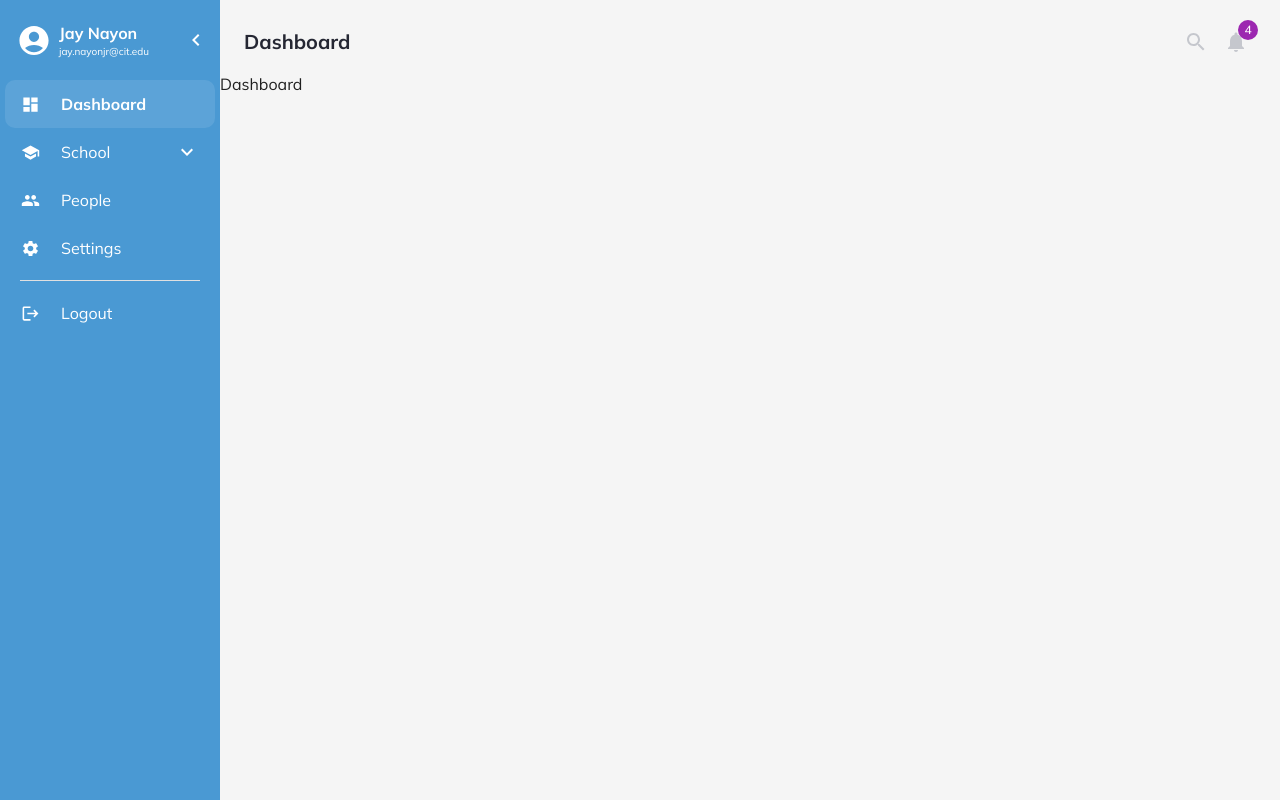
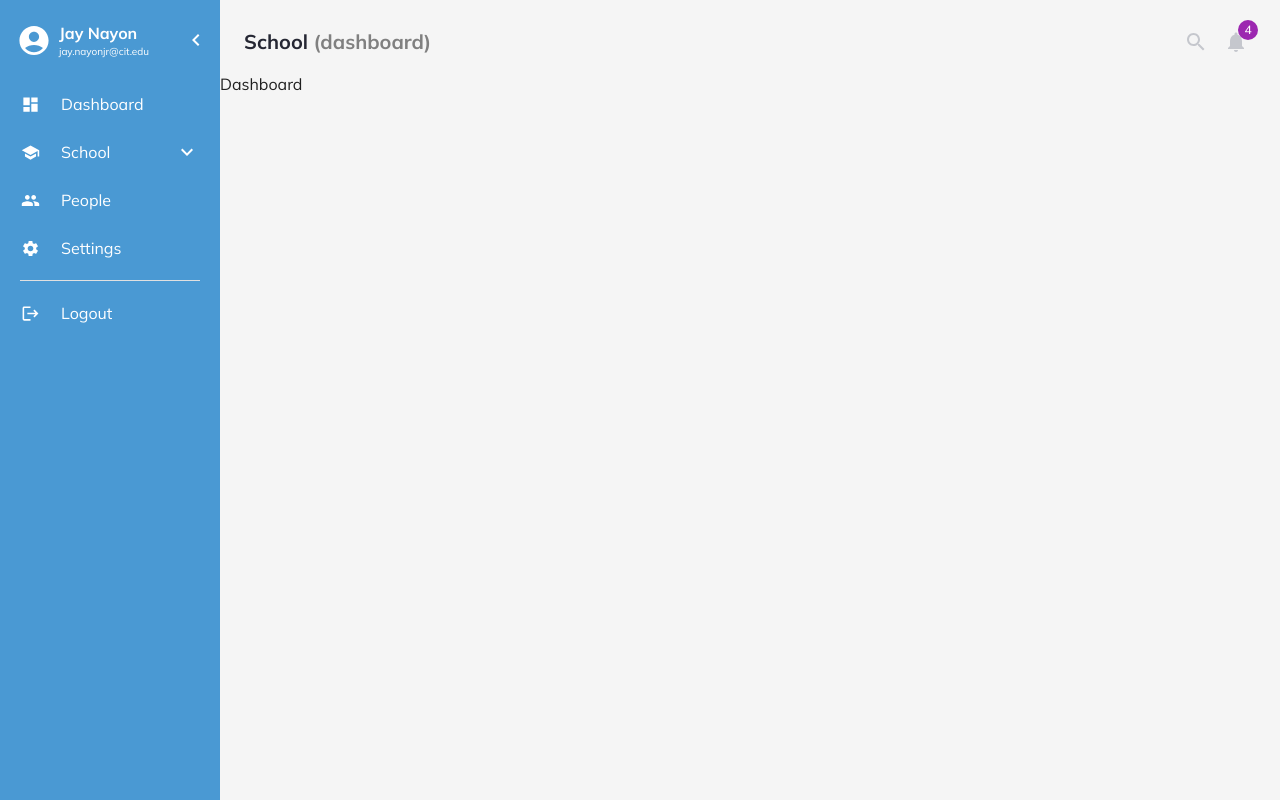
Before and after one commit to Jaynayon/princi-pal-frontend, a React (Create React App) app: page / in a window 1280 px wide. Both pictures are taken after a click on the button "Click to Login". Built offline with nearby package versions, Linux system fonts and the light colour scheme.

Commit message:
Update Navigation Headers

```diff
--- a/src/Components/Navigation/DisplaySchools.js
+++ b/src/Components/Navigation/DisplaySchools.js
@@ -110,8 +110,8 @@ export default function DisplaySchools() {
                     component={Link}
                     to={'/schools'}
                     sx={styles.button}
-                    selected={selected === 'School'}
-                    onClick={() => { setSelected('School') }}
+                    selected={selected === User.schools[0]}
+                    onClick={() => { setSelected(User.schools[0]) }}
                 >
                     <ListItemIcon
                         sx={{
@@ -123,7 +123,11 @@ export default function DisplaySchools() {
                     </ListItemIcon>
                     <ListItemText
                         primary={"School"}
-                        primaryTypographyProps={openSub ? styles.typography.school : styles.typography}
+                        primaryTypographyProps={
+                            selected === User.schools[0] ?
+                                { ...styles.typography, fontWeight: 'bold' } :
+                                styles.typography
+                        }
                     />
                 </ListItemButton>
             </React.Fragment>
--- a/src/Components/Navigation/Navigation.js
+++ b/src/Components/Navigation/Navigation.js
@@ -82,8 +82,22 @@ const defaultTheme = createTheme({
     }
 });
 
+const displayTitle = (selected) => {
+    if (selected === 'Dashboard' || selected === 'Settings' || selected === 'People' || selected === 'Logout') {
+        return selected; // Return selected if it matches any of the specified values
+    }
+
+    return (
+        <>
+            <span>School </span>
+            <span style={{ color: 'grey' }}>({selected})</span>
+        </>
+    );
+}
+
+
 export default function Navigation({ children }) {
-    const { open, toggleDrawer } = useNavigationContext();
+    const { open, toggleDrawer, selected } = useNavigationContext();
 
     return (
         <ThemeProvider theme={defaultTheme}>
@@ -128,7 +142,7 @@ export default function Navigation({ children }) {
                                 fontWeight: 'bold'
                             }}
                         >
-                            Dashboard
+                            {displayTitle(selected)}
                         </Typography>
                         <IconButton color="inherit" >
                             <SearchIcon />
--- a/src/Components/Navigation/listItems.js
+++ b/src/Components/Navigation/listItems.js
@@ -21,8 +21,6 @@ import { useNavigationContext } from '../../Context/NavigationProvider';
 
 export function DisplayItems() {
     const { list, selected, setSelected } = useNavigationContext();
-    //const list = ['dashboard', 'schools', 'people', 'settings', 'logout'];
-    //const [selected, setSelected] = useState('dashboard');
 
     useEffect(() => {
         console.log(selected);
@@ -36,7 +34,7 @@ export function DisplayItems() {
                     <ListItemButton
                         key={index}
                         component={Link}
-                        to={index < 4 ? `/${item}` : '/'} //Logout route has not yet been implemented
+                        to={index < 4 ? `/${item.toLowerCase()}` : '/'} //Logout route has not yet been implemented
                         selected={selected === item}
                         value={item}
                         onClick={() => { setSelected(item) }}
@@ -55,7 +53,7 @@ export function DisplayItems() {
                                             null}
                         </ListItemIcon>
                         <ListItemText
-                            primary={item.charAt(0).toUpperCase() + item.slice(1)}
+                            primary={item}
                             primaryTypographyProps={
                                 selected === item ?
                                     { ...styles.typography, fontWeight: 'bold' } :
--- a/src/Context/NavigationProvider.js
+++ b/src/Context/NavigationProvider.js
@@ -5,10 +5,11 @@ const NavigationContext = createContext();
 export const useNavigationContext = () => useContext(NavigationContext);
 
 export const NavigationProvider = ({ children }) => {
-    const list = ['dashboard', 'schools', 'people', 'settings', 'logout'];
+    const list = ['Dashboard', 'Schools', 'People', 'Settings', 'Logout'];
     const [selected, setSelected] = useState('dashboard');
     const [open, setOpen] = useState(true);
     const prevOpenRef = useRef(false);
+
     const toggleDrawer = () => {
         setOpen(prevOpen => {
             prevOpenRef.current = prevOpen;
```
